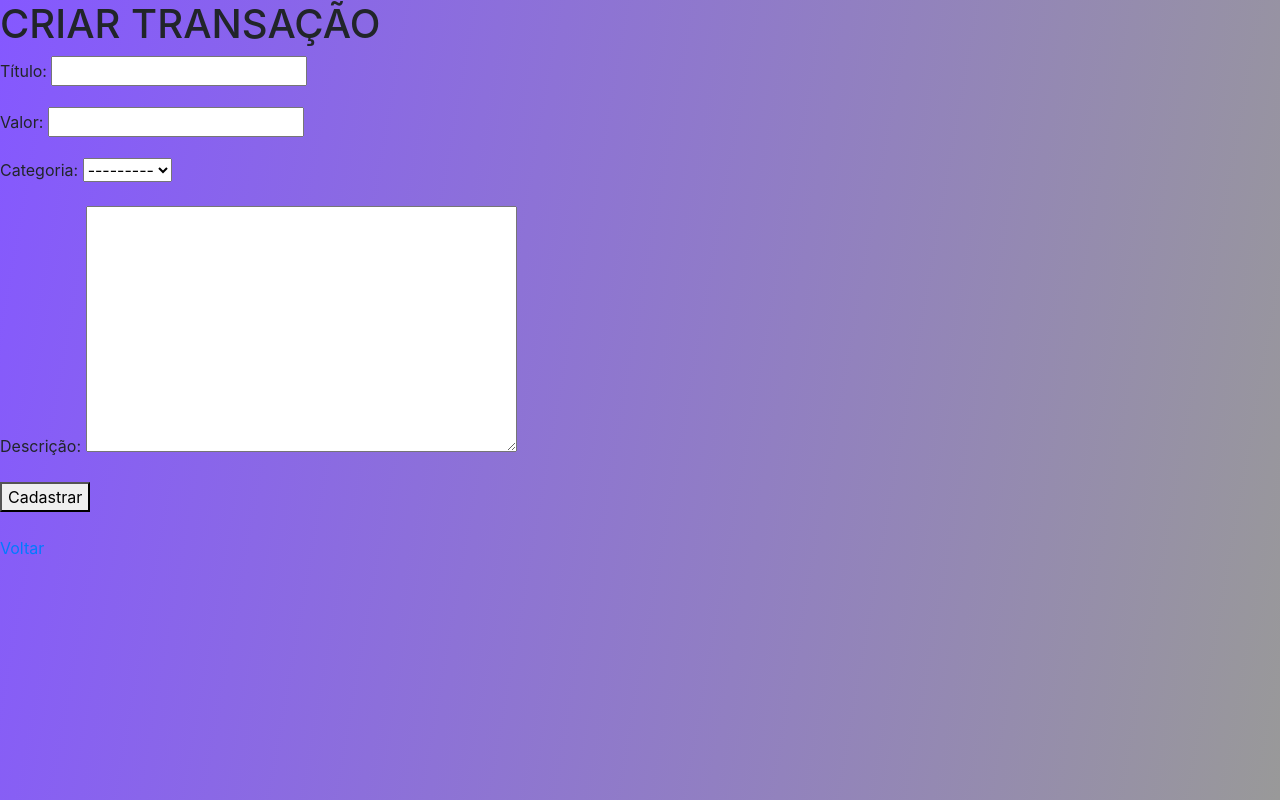
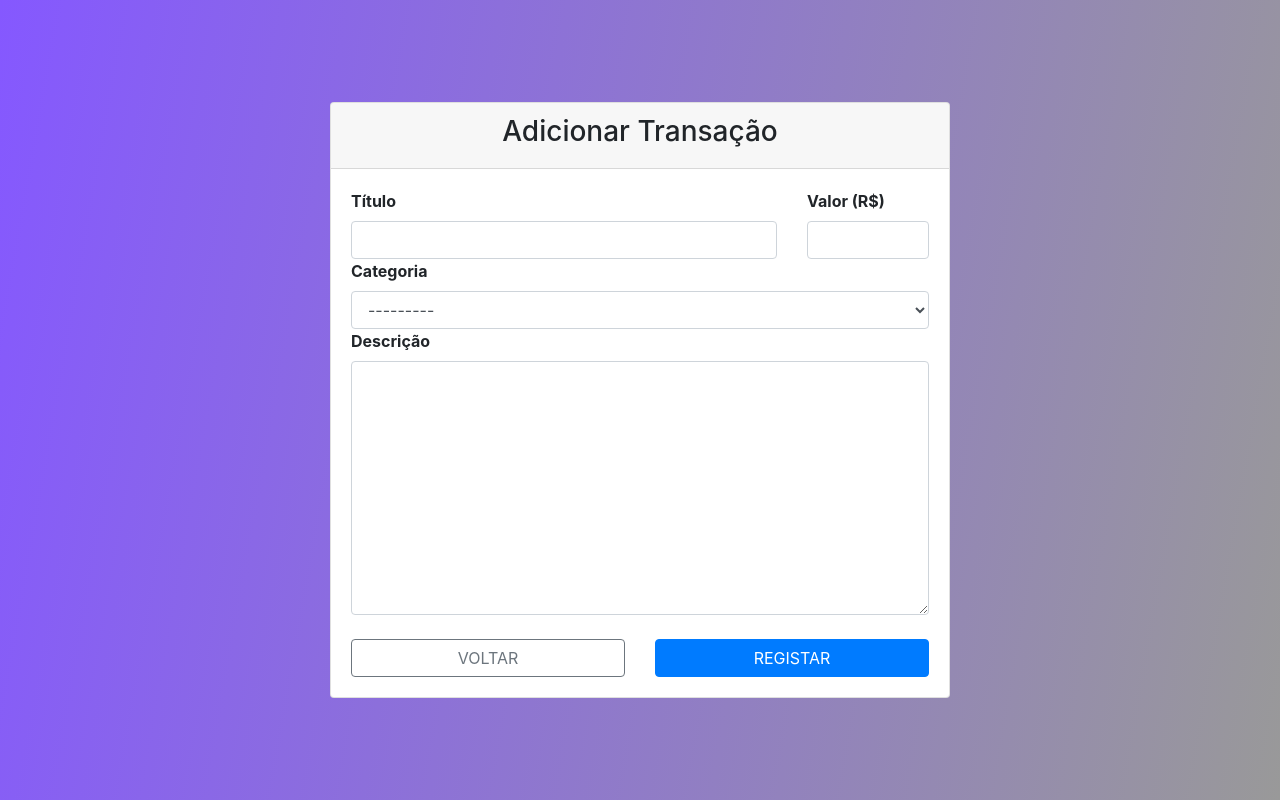
Before and after one commit to lvleo21/controle-financas, a Django app: page /create in a window 1280 px wide. Run offline with Django 3.2, Linux system fonts and the light colour scheme; the visitor is signed in with stand-in values (Sample User, id 1); data that the repository does not hold is empty; some libraries are stand-ins or nearby versions.

Commit message:
work in progress

```diff
--- a/core/templates/core/create_transaction.html
+++ b/core/templates/core/create_transaction.html
@@ -1,5 +1,6 @@
 {% extends 'core/components/base.html' %}
-
+{% load static %}
+{% load widget_tweaks %}
 
 {% block title %}
 Criar de Transação
@@ -7,16 +8,63 @@ Criar de Transação
 
 {% block content %}
 
-<h1>CRIAR TRANSAÇÃO</h1>
 
 
-<form action="" method="POST">
-    {% csrf_token %}
-    {{form.as_p}}
-    <button type="submit">Cadastrar</button>
-</form>
+<div class="d-flex align-items-center d-flex justify-content-center" style="width: 100vw; height: 100vh;">
+    <div class="card">
+        <div class="card-header">
+            <div class="d-flex justify-content-center">
+                <h3>Adicionar Transação</h3>
+            </div>
+        </div>
 
-<br>
-<a href="{% url 'core:list_transaction' %}">Voltar</a>
+        <div class="card-body">
+            <form action="" method="POST">
+
+                {% csrf_token %}
+
+                <div class="row">
+                    <div class="col">
+                        <label><b>Título</b></label>
+                        {% render_field form.title class+="form-control" %}
+                    </div>
+                    <div class="col-md-3">
+                        <label><b>Valor (R$)</b></label>
+                        {% render_field form.value class+="form-control" %}
+                    </div>
+                </div>
+
+                <div class="row">
+                    <div class="col">
+                        <label><b>Categoria</b></label>
+                        {% render_field form.category class+="form-control" %}
+                    </div>
+                </div>
+
+                <div class="row">
+                    <div class="col">
+                        <label><b>Descrição</b></label>
+                        {% render_field form.description class+="form-control" %}
+                    </div>
+                </div>
+                <br>
+                <div class="row">
+                    <div class="col">
+                        <div class="d-flex justify-content-center">
+                            <a class="btn btn-outline-secondary btn-block" href="{% url 'core:list_transaction' %}">VOLTAR</a>
+                        </div>
+                    </div>
+                    <div class="col">
+                        <button class="btn btn-primary btn-block"
+                                type="submit">REGISTAR</button>
+                    </div>
+                </div>
+            </form>
+        </div>
+    </div>
+</div>
+
+
+
 
 {% endblock content %}
--- a/core/templates/core/list_transaction.html
+++ b/core/templates/core/list_transaction.html
@@ -125,8 +125,8 @@ Lista de Transações
 
             {% with ''|center:page_obj.paginator.num_pages as range %}
             {% for _ in range %}
-            <li class="page-item {% if forloop.counter == page_obj.number %} active {% endif %}">
-                <a class="page-link" href="?page={{ forloop.counter}}">
+            <li class="page-item {% if forloop.counter == page_obj.number %} active {% endif %}" >
+                <a class="page-link" href="?page={{ forloop.counter}}" style="color: rgb(0, 0, 0);">
                     {{ forloop.counter}}
                 </a>
             </li>
--- a/core/views.py
+++ b/core/views.py
@@ -19,8 +19,9 @@ class TrasactionListView(LoginRequiredMixin, ListView):
         qs = qs.filter(client__user = self.request.user)
 
         if search is not None:
-            print("entrou")
             qs = qs.filter(title__icontains = search)
+
+
 
         return qs
 
```
